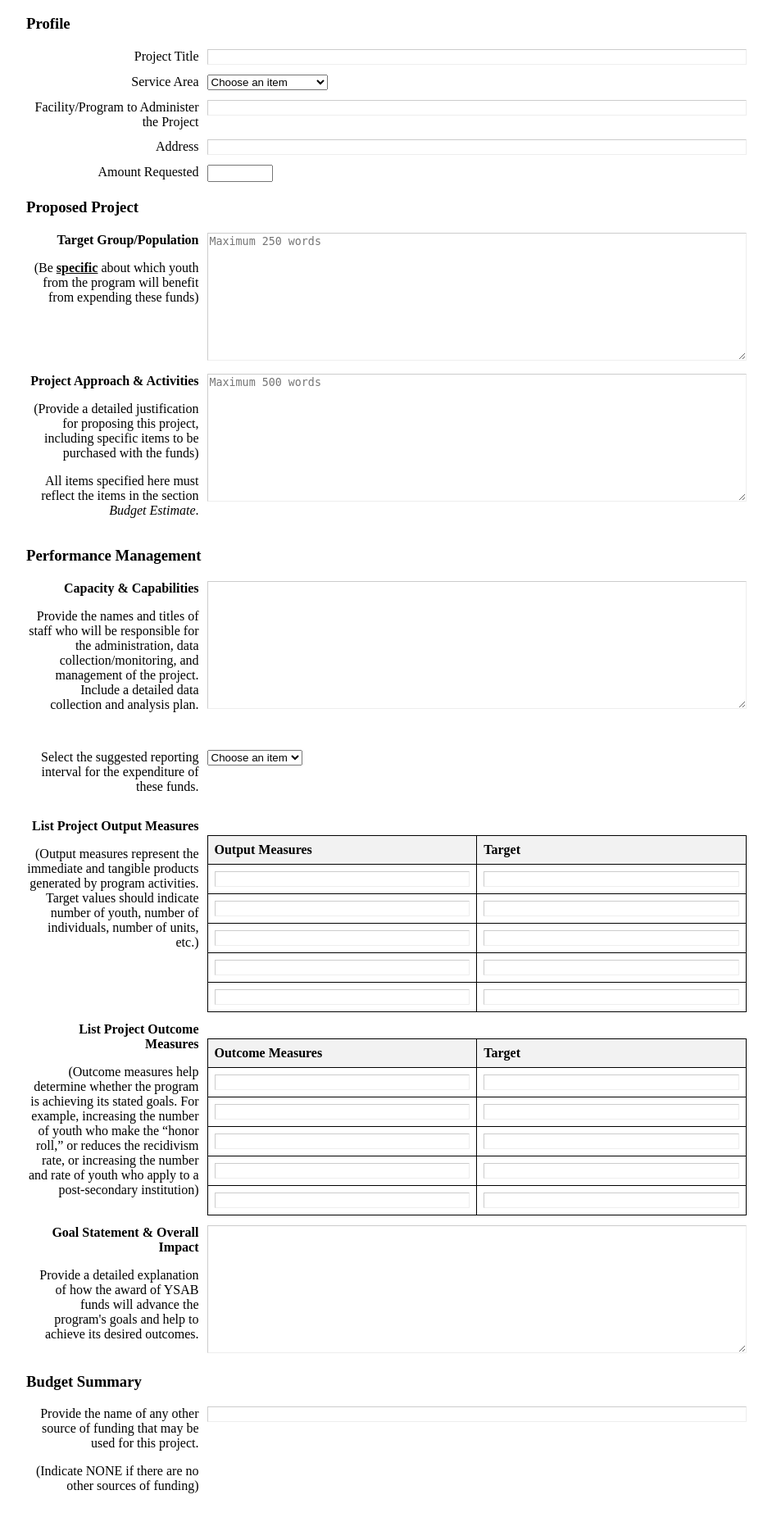
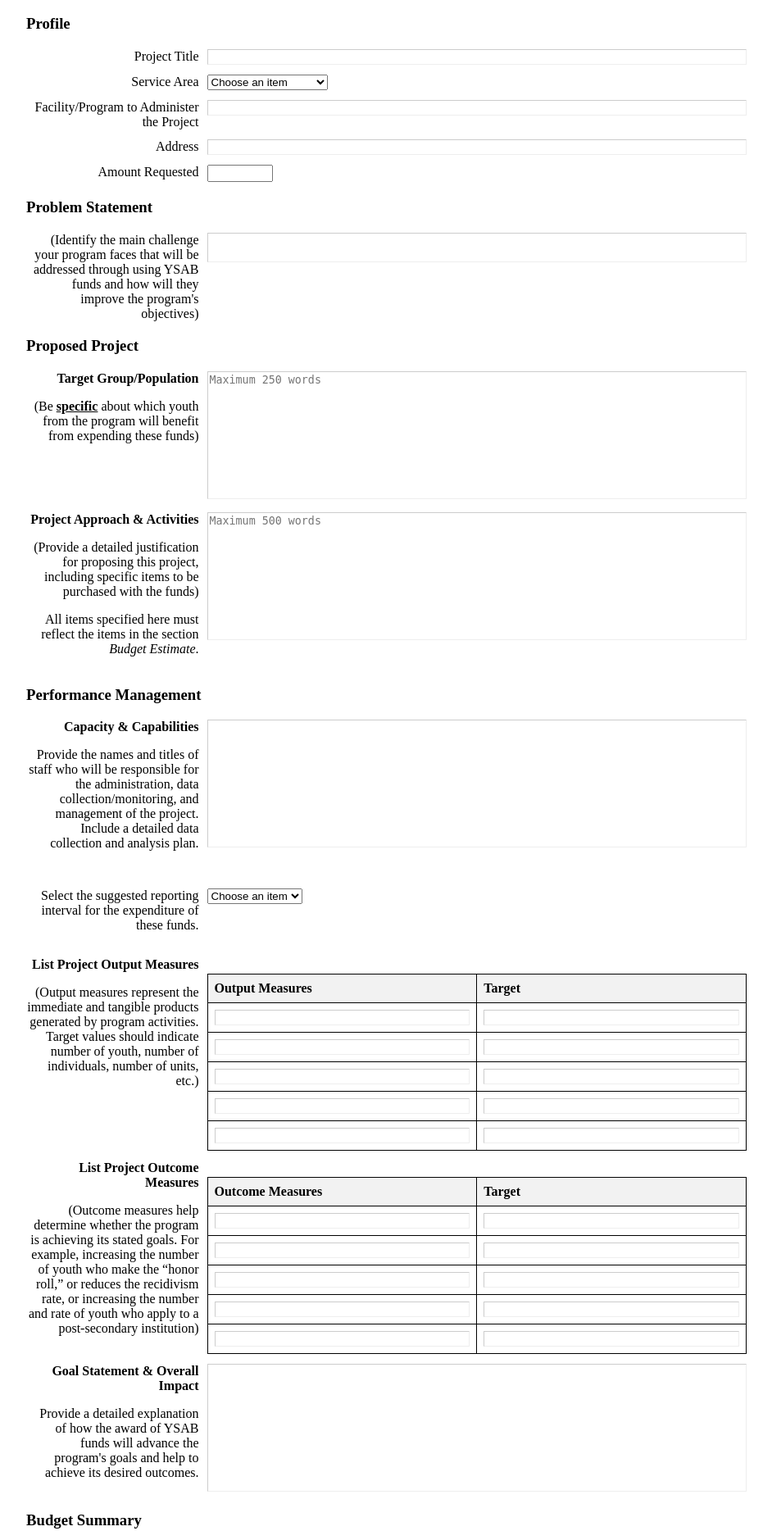
Before and after one commit to jlo-dcjd/ysab-grant-application, a Flask app: page / in a window 1280 px wide. Shown: the part 629-2497 px from the top of the page at 82% size, without its empty margins (168-1110 px from the left). Run offline with Flask 3, Linux system fonts and the light colour scheme.

Commit message:
problem statement

```diff
--- a/static/style.css
+++ b/static/style.css
@@ -55,6 +55,8 @@
     border-left: 1px solid #ccc;
     border-right: 1px solid #eee;
     border-bottom: 1px solid #eee;
+    resize: none;
+    overflow: none;
   }
   input[type=text],
   input[type=email],
--- a/templates/index.html
+++ b/templates/index.html
@@ -146,6 +146,15 @@
           <input id="amount" name="amount" type="number" class="field text fn" value="" size="8" tabindex="1" min="1" max="99999">
        </div>
     </div>
+
+    <h3>Problem Statement</h3>
+
+    <div>
+      <label class="desc" id="problem_statement" for="problem_statement">(Identify the main challenge your program faces that will be addressed through using YSAB funds and how will they improve the program's objectives)</label>
+      <div>
+        <textarea id="problem_statement" name="problem_statement" spellcheck="true" rows="2" cols="50" tabindex="4" placeholder=""></textarea>
+      </div>
+  </div>
 
   <h3>Proposed Project</h3>
 
```
